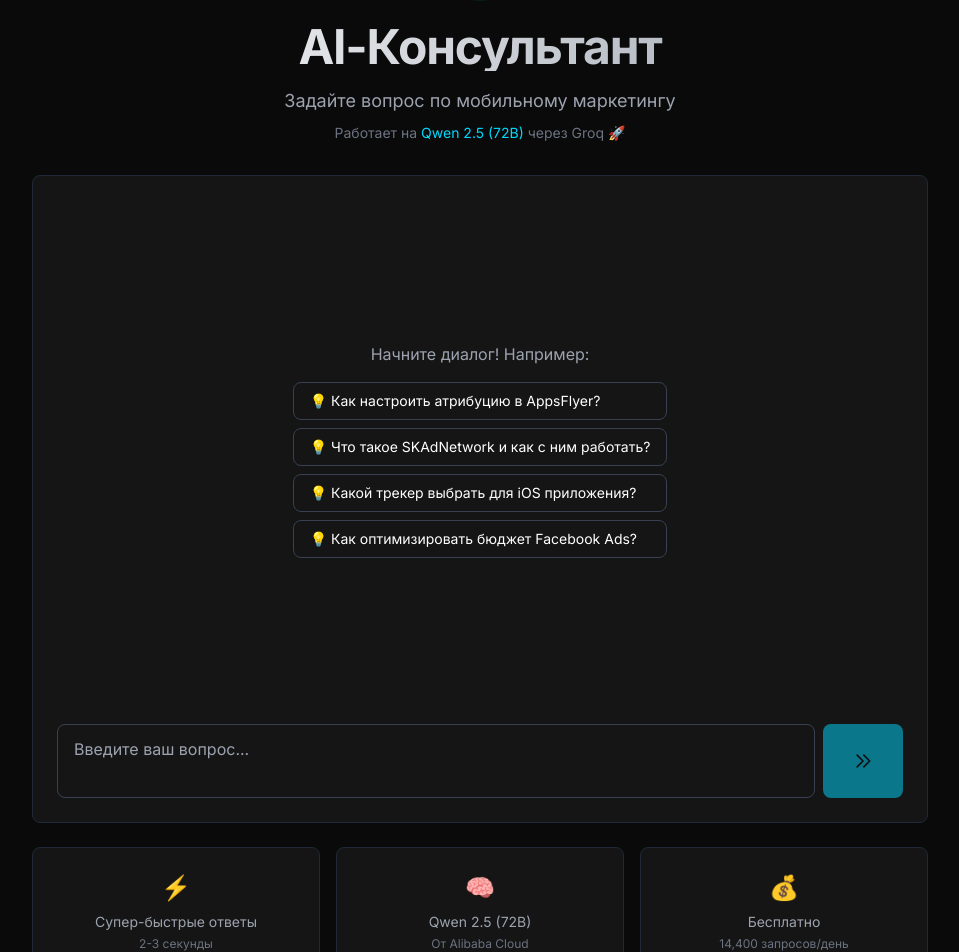
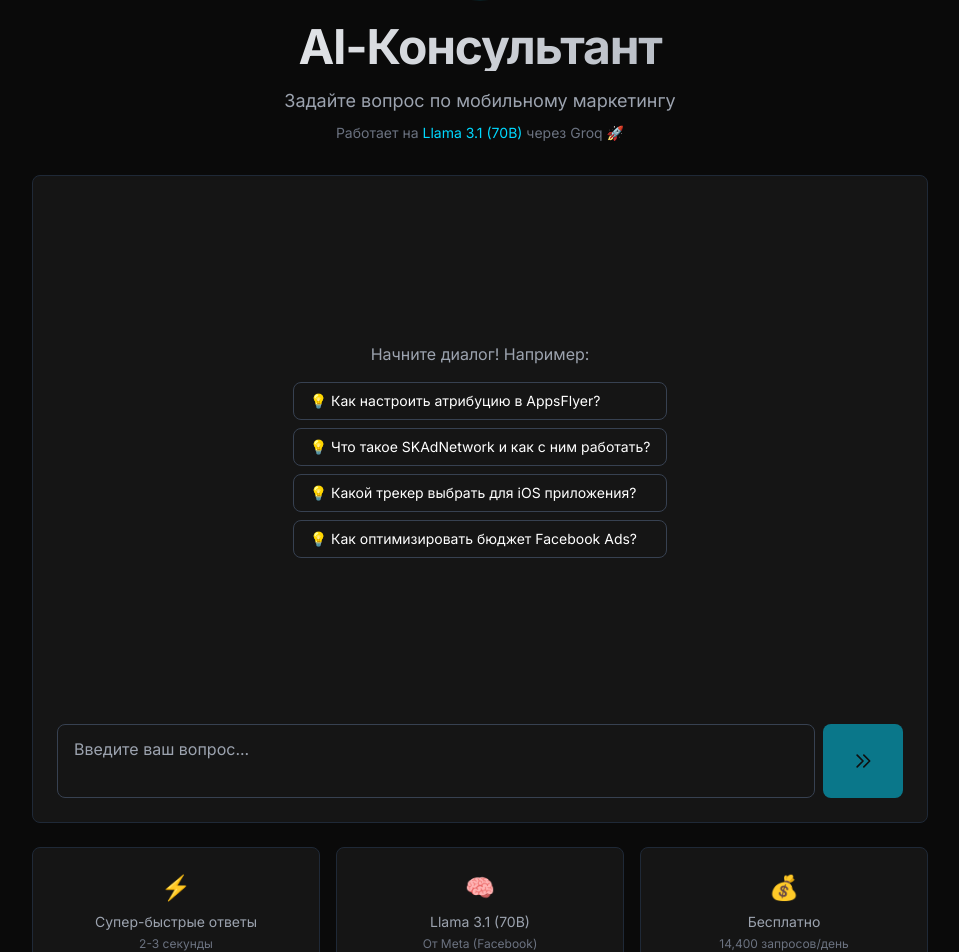
Before and after one commit to ibrakyraishi-art/gipoteza-zakryta, a Next.js app: page /ai-chat in a window 1280 px wide. Shown: the part 280-1232 px from the top of the page, without its empty margins (160-1119 px from the left). Built offline with nearby package versions, Linux system fonts and the light colour scheme.

Commit message:
Update AI model name in UI: Llama 3.1 70B

```diff
--- a/app/ai-chat/page.tsx
+++ b/app/ai-chat/page.tsx
@@ -107,7 +107,7 @@ export default function AIPage() {
             Задайте вопрос по мобильному маркетингу
           </p>
           <p className="text-sm text-gray-500 mt-2">
-            Работает на <span className="text-accent-cyan">Qwen 2.5 (72B)</span> через Groq 🚀
+            Работает на <span className="text-accent-cyan">Llama 3.1 (70B)</span> через Groq 🚀
           </p>
         </div>
 
@@ -247,8 +247,8 @@ export default function AIPage() {
           </div>
           <div className="card text-center">
             <div className="text-accent-cyan text-2xl mb-2">🧠</div>
-            <p className="text-sm text-gray-400">Qwen 2.5 (72B)</p>
-            <p className="text-xs text-gray-500 mt-1">От Alibaba Cloud</p>
+            <p className="text-sm text-gray-400">Llama 3.1 (70B)</p>
+            <p className="text-xs text-gray-500 mt-1">От Meta (Facebook)</p>
           </div>
           <div className="card text-center">
             <div className="text-accent-cyan text-2xl mb-2">💰</div>
```
